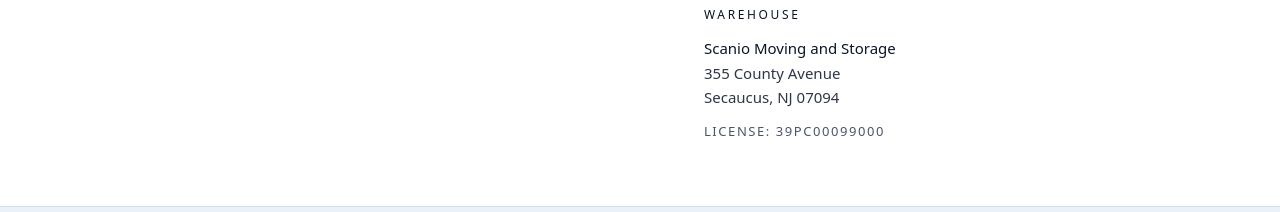
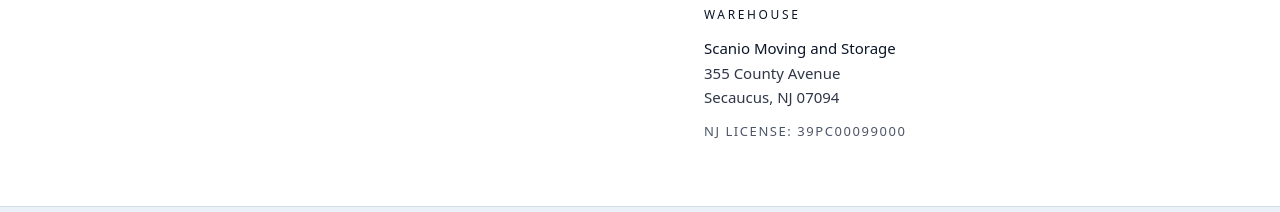
Before and after one commit to ScanioMoving/Test-WEB, a Next.js app: page /storage in a window 1280 px wide. Shown: the part 1960-2172 px from the top of the page. Built offline with nearby package versions, Linux system fonts and the light colour scheme; no server answers.

Commit message:
Storage: label the warehouse license explicitly as NJ License

```diff
--- a/src/app/(main)/storage/page.tsx
+++ b/src/app/(main)/storage/page.tsx
@@ -187,7 +187,7 @@
                   className="text-[12px] md:text-[13px] tracking-[0.12em] uppercase font-medium mt-3"
                   style={{ color: "#4A5568" }}
                 >
-                  License: 39PC00099000
+                  NJ License: 39PC00099000
                 </p>
               </div>
             </div>
```
